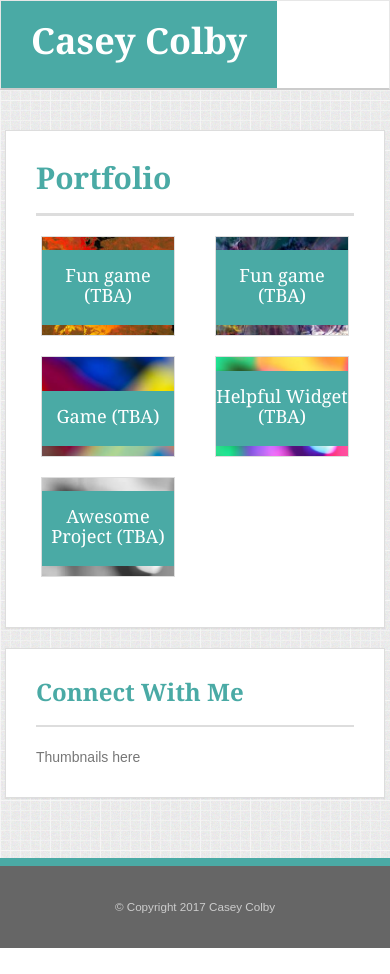
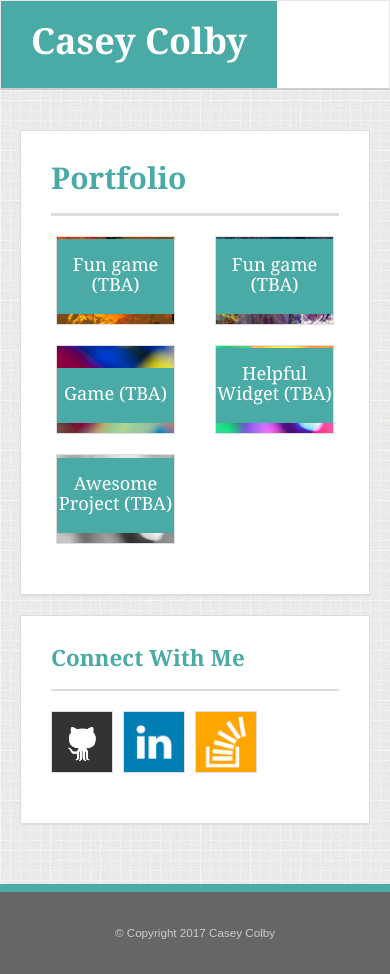
Before and after one commit to cecolby11/Bootstrap-Portfolio, a PHP site: page /portfolio.html in a window 390 px wide. Before the commit the page ends 948 px from the top, so only its background shows below. Run offline with PHP 8.4, Linux system fonts and the light colour scheme.

```diff
--- a/assets/css/style.css
+++ b/assets/css/style.css
@@ -45,11 +45,9 @@
   padding: 0; /*remove default padding*/
 }
 
-.container_main{
-  padding: 0; /*remove extra space around middle section*/
-}
 .container {
   max-width: 960px;
+  width: auto;
 }
 
 h1, h2, h3, h4, h5, h6 {
@@ -96,13 +94,24 @@ footer {
   margin-top:0;
 }
 
+/*applies to project and social thumbnails */
+a.thumbnail:hover,
+a.thumbnail:focus,
+a.thumbnail:active {
+  border-color: #4aaaa5;
+}
+
 /* social links */
 .social_panel {
   min-width: 270px;
 }
+.social_panel h3{
+  font-size: 1.6em; /*default size is too large*/
+}
 
 .social_panel ul {
   margin: 0 auto; /*remove default container margin and recenter */
+  overflow: auto;
 }
 .social_panel li {
   float:left; /* align in a row */
@@ -115,14 +124,18 @@ footer {
 .social_panel li:last-child{
   padding-right: 0;
 }
-
 .social_panel .thumbnail {
   padding: 0;
-  margin: 0; /*remove bottom margin;*/
-  width: 60px;
-  height: 60px;
-  line-height: 0;
+  width: 62px;
+  height: 62px;
   border-radius: 0;
+}
+.social_panel .container {
+  max-width: 230px;
+  float: left;
+}
+.social_panel .col-* {
+  padding: auto;
 }
 
 
@@ -145,9 +158,10 @@ footer {
   border: none;
   border-radius: 0;
   float: left;
-  width: 200px;
+  width: 100%;
+  max-height: 300px;
+  min-height: 250px;
   object-fit: cover;/* crop and center*/
-  margin-right: 20px;
 }
 
 /* contact form elements */
@@ -178,11 +192,7 @@ form label {
   margin-left: 20px;
   margin-right: 20px;
 }
-.project .thumbnail:hover,
-.project .thumbnail:focus,
-.project .thumbnail:active {
-  border-color: #4aaaa5;
-}
+
 .project .thumbnail img {
   width: 100%;
   height: auto;
--- a/portfolio.html
+++ b/portfolio.html
@@ -39,13 +39,13 @@
 
 
 <!--  main grid container -->
-  <div class="container container_main">
+  <div class="container">
 
     <!-- row 1 -->
     <div class="row">
 
       <!-- col 1 -->
-      <div class="col-md-8 col-sm-8 col-xs-12">
+      <div class="col-xs-12 col-sm-8 col-md-8">
         <!-- make everything in this column styled as a panel/panel content -->
         <div class="panel panel-default panel-body main_content project">
 
@@ -58,7 +58,7 @@
           </div>
 
           <div class="row">
-            <div class="col-md-6 col-sm-12 col-xs-6">
+            <div class="col-xs-6 col-sm-12 col-md-6">
 
               <div class="row">
                 <a href="#" class="thumbnail">
@@ -86,7 +86,7 @@
                 </a>
               </div>
             </div>
-            <div class="col-md-6 col-sm-12 col-xs-6">
+            <div class="col-xs-6 col-sm-12 col-md-6">
               <div class="row">
                 <a href="#" class="thumbnail">
                   <img src="assets/images/portfolio/2.jpg" alt="Fun game thumbnail">
@@ -116,9 +116,9 @@
 
 
       <!-- col 2 -->
-      <div class="col-md-4 col-sm-4 col-xs-12">
+      <div class="col-xs-12 col-sm-4 col-md-4">
         <!-- make everything in this column styled as a panel and panel content -->
-        <div class="panel panel-default panel-body social_links">
+        <div class="panel panel-default panel-body social_panel">
 
           <div class="row">
             <div class="col-md-12">
@@ -128,12 +128,25 @@
             </div>
           </div>
 
-          <div class="row">
+           <div class="row">
           <!-- social links thumbnails-->
             <div class="col-md-12">
-              Thumbnails here
+              <ul>
+                <li><a href="http://github.com/cecolby11" target="_blank" class="thumbnail">
+                  <img src="assets/images/github.png" alt="github thumbnail">
+                </a></li>
+
+                <li><a href="https://www.linkedin.com/in/casey-colby-5208a95b" target="_blank" class="thumbnail">
+                  <img src="assets/images/linkedin.png" alt="github thumbnail">
+                </a></li>
+
+                <li><a href="http://stackoverflow.com/users/6304956/cecolby11?tab=profile" target="_blank" class="thumbnail">
+                  <img src="assets/images/stackoverflow.png" alt="github thumbnail">
+                </a></li>
+              </ul>
             </div>
           <!-- /.social links thumbnails-->
+
           </div>
 
         </div>
```
Also changed, not shown: contact.html (+19 -6 lines), index.html (+24 -18 lines).
